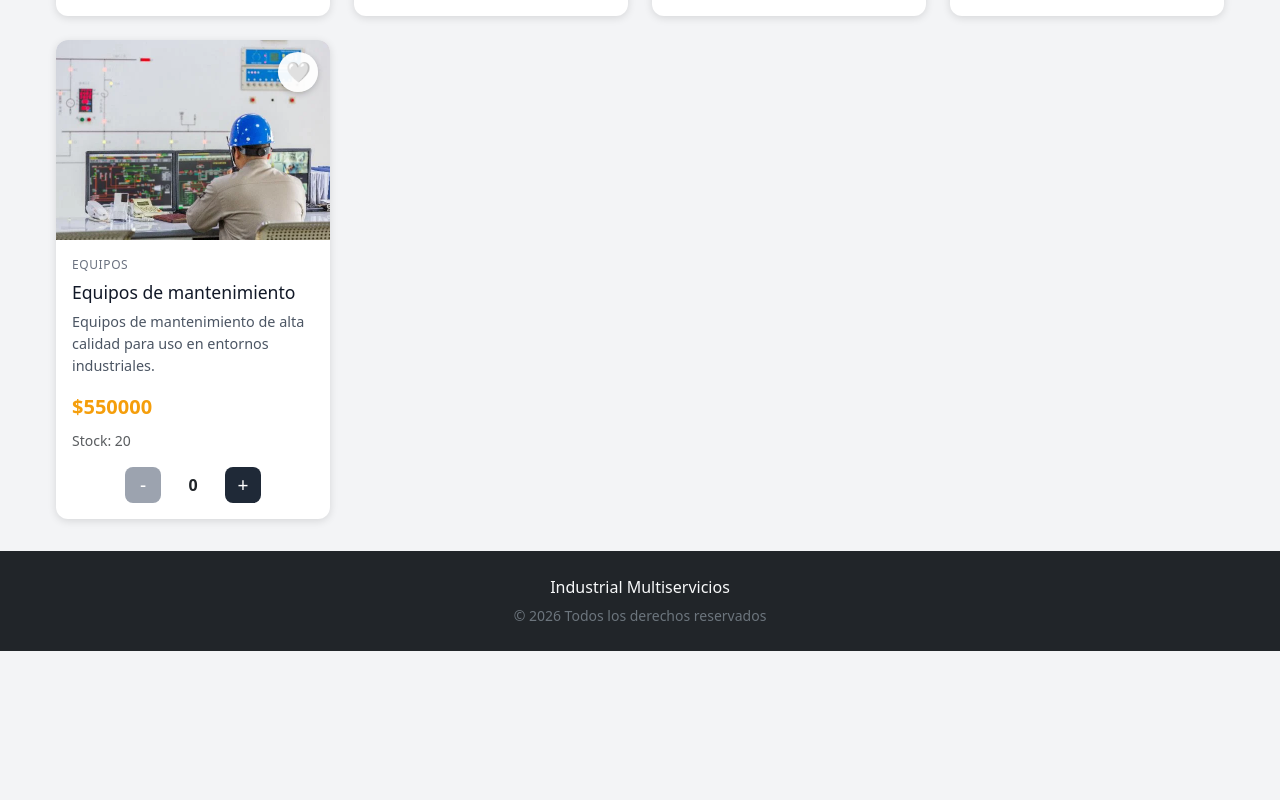
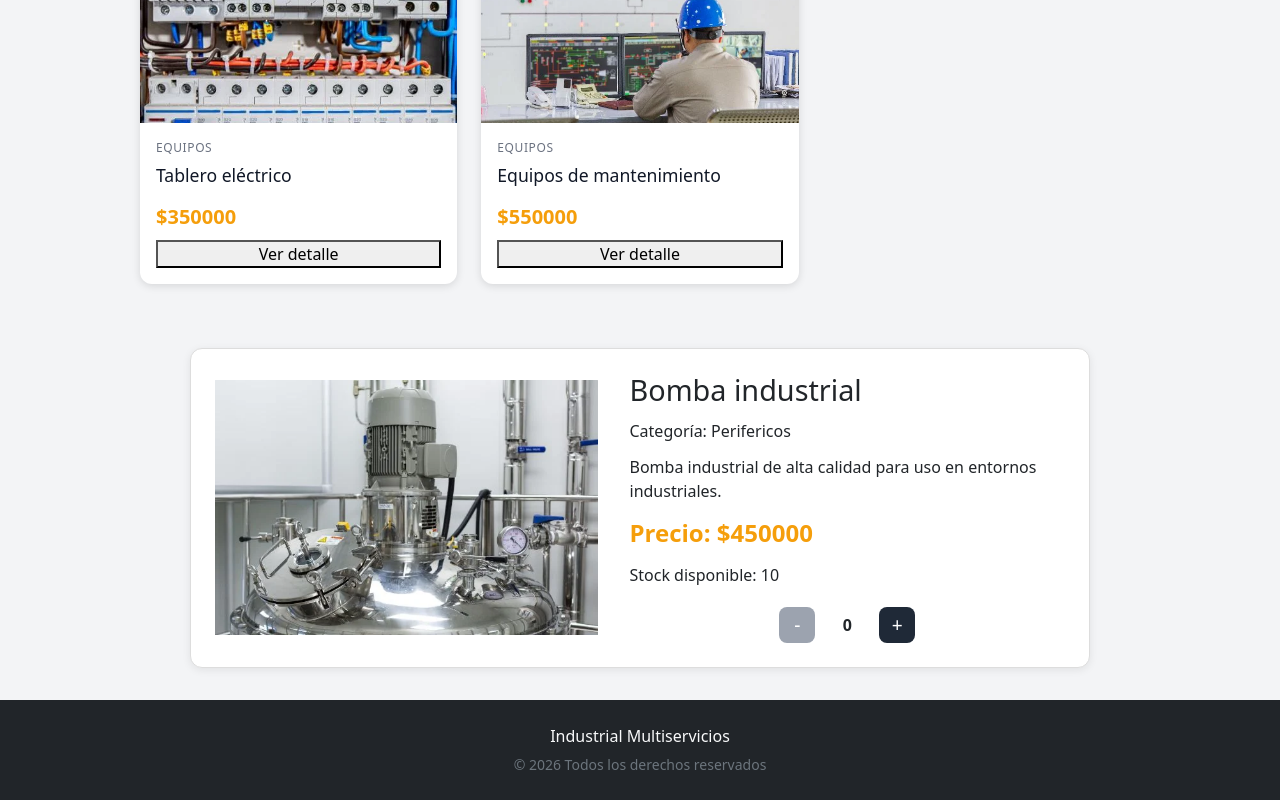
Before and after one commit to germanespinosa1987/industrial-multiservicios-93510, a React (Vite) app: page / in a window 1280 px wide. Shown: the part 687-1487 px from the top of the page. Before the commit the page ends 1338 px from the top, so only its background shows below. Built offline with nearby package versions, Linux system fonts and the light colour scheme.

Commit message:
Agrega detalle de producto y ajusta layout de cards

```diff
--- a/src/App.jsx
+++ b/src/App.jsx
@@ -1,5 +1,6 @@
 import Navbar from './components/Navbar'
 import ItemListContainer from './components/ItemListContainer'
+import ItemDetailContainer from './components/ItemDetailContainer'
 import Footer from './components/Footer'
 
 
@@ -8,6 +9,7 @@ function App() {
     <main className="d-flex flex-column min-vh-100">
       <Navbar />
       <ItemListContainer greeting="¡Bienvenido a mi App!" subtitle="Nuestros productos" />
+      <ItemDetailContainer />
       <Footer />
     </main>
   )
--- a/src/components/Item.jsx
+++ b/src/components/Item.jsx
@@ -1,9 +1,8 @@
 import { useState } from "react"
 import "./Item.css"
-import ItemCount from "./ItemCount"
 
 function Item({ product }) {
-    const { name, description, price, category, img, stock } = product
+    const { name, price, category, img } = product
     const [esFavorito, setEsFavorito] = useState(false)
 
     const toggleFavorite = () => setEsFavorito(prev => !prev)
@@ -24,10 +23,8 @@ function Item({ product }) {
             <div className="product-info">
                 <span className="product-category">{category}</span>
                 <h3>{name}</h3>
-                <p>{description}</p>
                 <span className="product-price">${price}</span>
-                <small className="text-muted">Stock: {stock}</small>
-                <ItemCount stock={stock} />
+                <button className="detail-btn">Ver detalle</button>
             </div>
         </article>
     )
--- a/src/components/ItemCount.jsx
+++ b/src/components/ItemCount.jsx
@@ -1,4 +1,4 @@
-import { useState,useEffect } from "react"
+import { useState, } from "react"
 import "./ItemCount.css"
 
 function ItemCount({ stock }) {
--- /dev/null
+++ b/src/components/ItemDetail.css
@@ -0,0 +1,52 @@
+.item-detail {
+    display: flex;
+    gap: 2rem;
+    max-width: 900px;
+    margin: 2rem auto;
+    padding: 1.5rem;
+    border: 1px solid #ddd;
+    border-radius: 12px;
+    background: #fff;
+    box-shadow: 0 2px 8px rgba(0, 0, 0, 0.08);
+}
+
+.item-detail img {
+    width: 45%;
+    max-width: 400px;
+    object-fit: contain;
+    border-radius: 8px;
+}
+
+.item-detail-info {
+    flex: 1;
+    display: flex;
+    flex-direction: column;
+    gap: 0.75rem;
+}
+
+.item-detail-info h2 {
+    margin: 0;
+    font-size: 1.8rem;
+}
+
+.item-detail-info p {
+    margin: 0;
+}
+
+/* Celulares: una sola columna */
+@media (max-width: 700px) {
+    .item-detail {
+        flex-direction: column;
+    }
+
+    .item-detail img {
+        width: 100%;
+        max-width: none;
+    }
+}
+
+.item-detail-price {
+    font-size: 1.5rem;
+    font-weight: bold;
+    color: #f59e0b;
+}
--- /dev/null
+++ b/src/components/ItemDetail.jsx
@@ -0,0 +1,22 @@
+import ItemCount from "./ItemCount"
+import "./ItemDetail.css"
+
+function ItemDetail({ product }) {
+    const { name, img, price, category, description, stock } = product
+
+    return (
+        <div className="item-detail">
+            <img src={img} alt={name} />
+            <div className="item-detail-info">
+                <h2>{name}</h2>
+                <p>Categoría: {category}</p>
+                <p>{description}</p>
+                <p className="item-detail-price">Precio: ${price}</p>
+                <p>Stock disponible: {stock}</p>
+                <ItemCount stock={stock} />
+            </div>
+        </div>
+    )
+}
+
+export default ItemDetail
--- /dev/null
+++ b/src/components/ItemDetailContainer.jsx
@@ -0,0 +1,21 @@
+import { useEffect, useState } from "react"
+import { getProductById } from "../services/getProductById"
+import ItemDetail from "./ItemDetail"
+
+function ItemDetailContainer() {
+    const [product, setProduct] = useState(null)
+    const [error, setError] = useState(null)
+
+    useEffect(() => {
+        getProductById(1)
+            .then((p) => setProduct(p))
+            .catch((e) => setError(e.message))
+    }, [])
+
+    if (error) return <p>{error}</p>
+    if (!product) return <p>Cargando...</p>
+
+    return <ItemDetail product={product} />
+}
+
+export default ItemDetailContainer
--- /dev/null
+++ b/src/components/ItemList.css
@@ -0,0 +1,8 @@
+.item-list {
+    display: flex;
+    flex-wrap: wrap;
+    justify-content: center;
+    gap: 1.5rem;
+    max-width: 1000px;
+    margin: 0 auto;
+}
--- a/src/components/ItemList.jsx
+++ b/src/components/ItemList.jsx
@@ -1,4 +1,5 @@
 import Item from "./Item"
+import "./ItemList.css"
 
 function ItemList({ items }) {
     return (
--- a/src/mocks/AsyncMoks.js
+++ b/src/mocks/AsyncMoks.js
@@ -1,4 +1,4 @@
-const products = [
+export const products = [
     {
         id: 1,
         name: "Bomba industrial",
--- /dev/null
+++ b/src/services/getProductById.js
@@ -0,0 +1,10 @@
+import { products } from "../mocks/AsyncMoks"
+
+export function getProductById(productId) {
+    return new Promise((resolve, reject) => {
+        setTimeout(() => {
+            const product = products.find((p) => p.id === productId)
+            product ? resolve(product) : reject(new Error("Producto no encontrado"))
+        }, 2000)
+    })
+}
```
